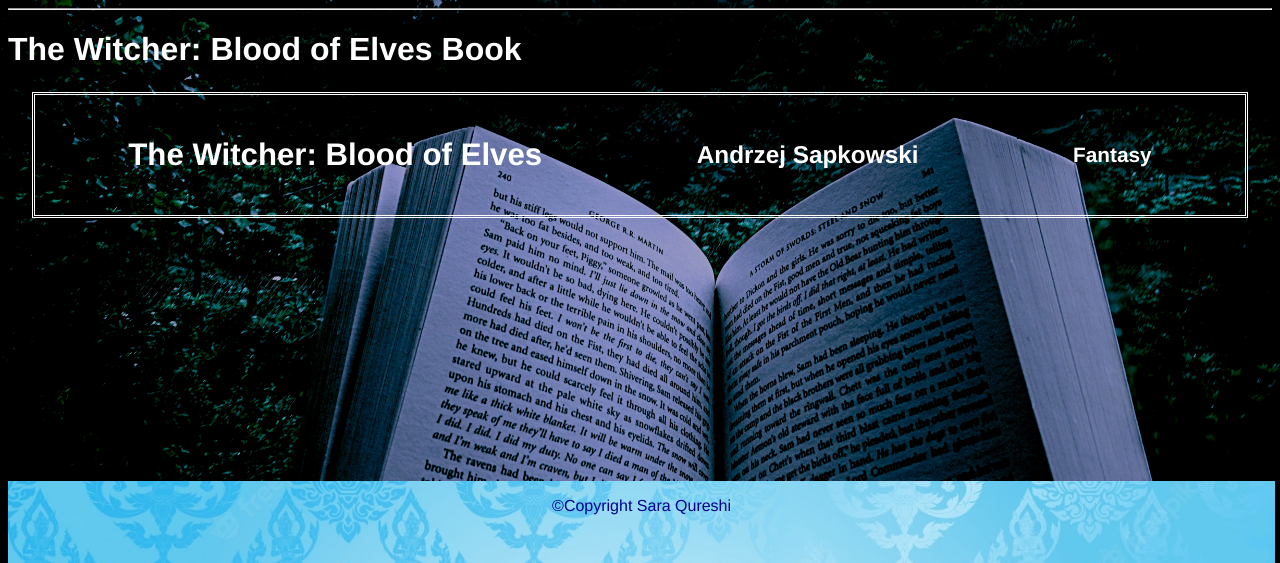
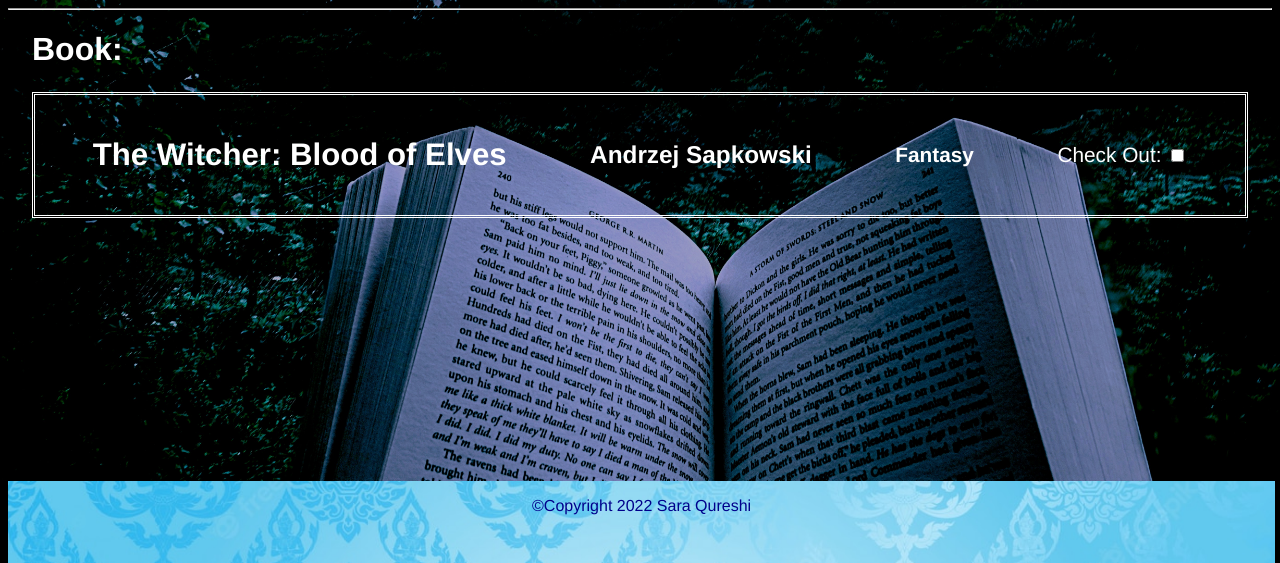
Before and after one commit to sreadytocode/week3_weekend_homework, a Flask app: page /library/1 in a window 1280 px wide. Shown: the part 237-800 px from the top of the page. Run offline with Flask 2, Linux system fonts and the light colour scheme.

Commit message:
added extension

```diff
--- a/static/css/main.css
+++ b/static/css/main.css
@@ -68,9 +68,15 @@ footer {
     text-align: center;
     padding-block-end: 2rem;
     min-height: 50px;
-    position: absolute;
+    position: fixed;
     bottom: 0;
     width: 99%;
     height: 2.5rem;
     color: darkblue;
 }
+
+.book-title{
+    text-align: justify;
+    padding-left: 1.5rem;
+
+}
--- a/templates/base.html
+++ b/templates/base.html
@@ -21,6 +21,6 @@
     {% block content %} {% endblock %}
 </body>
 <footer>
-    <p>&copy;Copyright Sara Qureshi</p>
+    <p>&copy;Copyright 2022 Sara Qureshi</p>
 </footer>
 </html>
--- a/templates/book.html
+++ b/templates/book.html
@@ -2,12 +2,24 @@
 
 {% block content %}
 
-    <h1>{{ book.title }} Book</h1>
-        <div class="book-container">
+    <div class="book-container">
+            <h1 class="book-title">Book:</h1>
             <div class="book">
                 <h2>{{ book.title }}</h2>
                 <h3>{{ book.author }}</h3>
                 <h4>{{ book.genre }}</h4>
+
+                <div>
+                <form action="/library/{{ index }}" method="POST">
+                    {% if book.checkedout == True %}
+                        <label for="checkedout">Check In:</label>
+                        <input type="checkbox" name="checkedout" id="False" value="False">
+                    {% else %}
+                        <label for="checkedout">Check Out:</label>
+                        <input type="checkbox" name="checkedout" id="True" value="True">
+                    {% endif %}
+                </form>
+                </div>
             </div>
         </div>
 
--- a/templates/index.html
+++ b/templates/index.html
@@ -34,7 +34,7 @@
 
             <a class="singlebook" href="/library/{{books.index(book)}}">Show Book</a>
 
-            {% if book.checkedout %}
+            {% if book.checkedout == True %}
                 <p><i>Checked Out Sorry!</i></p>
                     <span>&#10060;</span>
                 <p><i>Return By: {{ book.return_by.strftime("%b %d %Y") }}</i></p>
```
Also changed, not shown: controllers/controller.py (line endings or trailing spaces).
